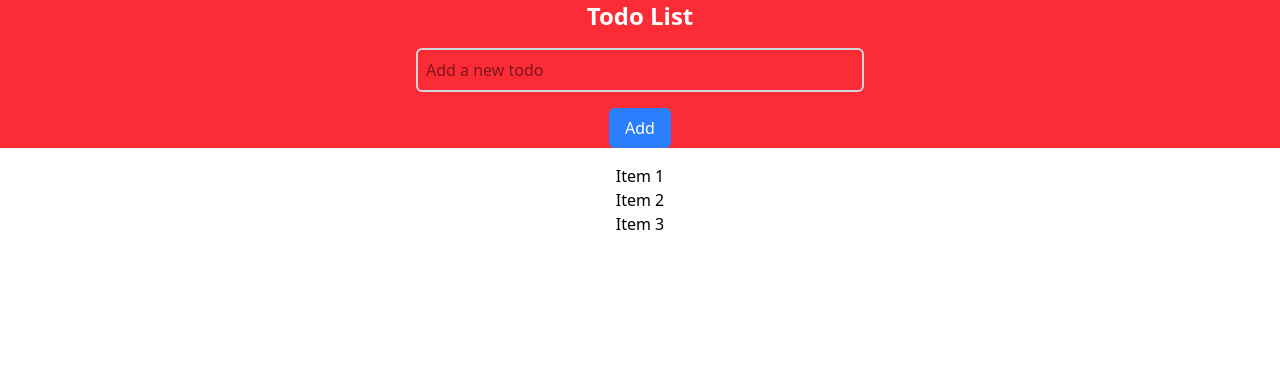
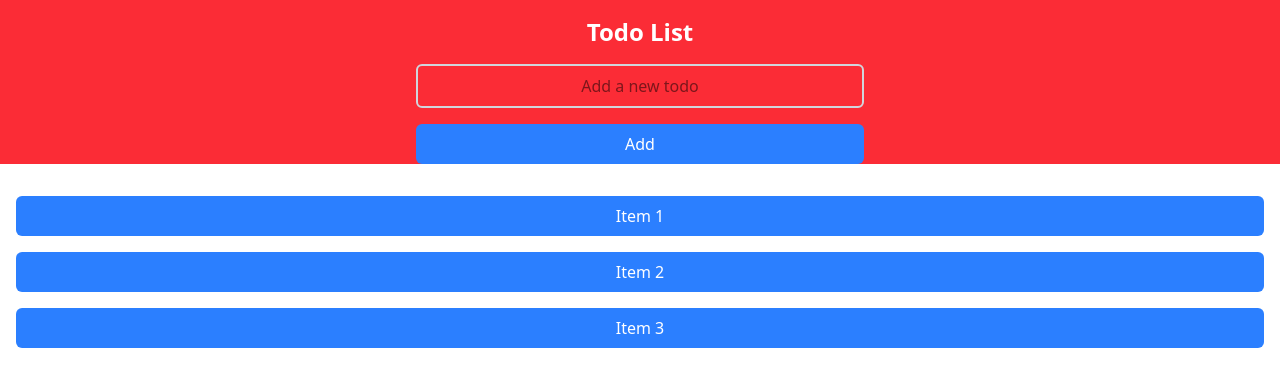
Before and after one commit to ConnorWM97/todo-app, a website: page index.html in a window 1280 px wide. Drawn offline with Linux system fonts and the light colour scheme.

Commit message:
changes to styling

```diff
--- a/index.html
+++ b/index.html
@@ -8,14 +8,14 @@
 </head>
 <body>
     <div class="bg-red-500 w-full h-full flex flex-col items-center justify-center" id="header">
-        <h1 class="text-white text-2xl font-bold text-center mb-4">Todo List</h1>
-        <input type="text" id="todo-input" placeholder="Add a new todo" class="border-2 border-gray-300 rounded-md p-2 w-full max-w-md">
-        <span onclick="newElement()" class="addBtn bg-blue-500 text-white px-4 py-2 rounded-md mt-4">Add</span>
+        <h1 class="text-white text-2xl font-bold text-center mb-4 mt-4">Todo List</h1>
+        <input type="text" id="todo-input" placeholder="Add a new todo" class=" border-2 border-gray-300 rounded-md p-2 w-full max-w-md text-center">
+        <span onclick="newElement()" class="addBtn bg-blue-500 text-white px-4 py-2 rounded-md mt-4 w-full max-w-md text-center">Add</span>
     </div>
     <ul id="todo-list" class="w-full h-full flex flex-col items-center justify-center p-4">
-        <li class="w-full h-full flex flex-col items-center justify-center">Item 1</li>
-        <li class="w-full h-full flex flex-col items-center justify-center">Item 2</li>
-        <li class="w-full h-full flex flex-col items-center justify-center">Item 3</li>
+        <li class="w-full h-full flex flex-col items-center justify-center bg-blue-500 text-white p-2 rounded-md mt-4">Item 1</li>
+        <li class="w-full h-full flex flex-col items-center justify-center bg-blue-500 text-white p-2 rounded-md mt-4">Item 2</li>
+        <li class="w-full h-full flex flex-col items-center justify-center bg-blue-500 text-white p-2 rounded-md mt-4">Item 3</li>
     </ul>
 </body>
 </html>
```
